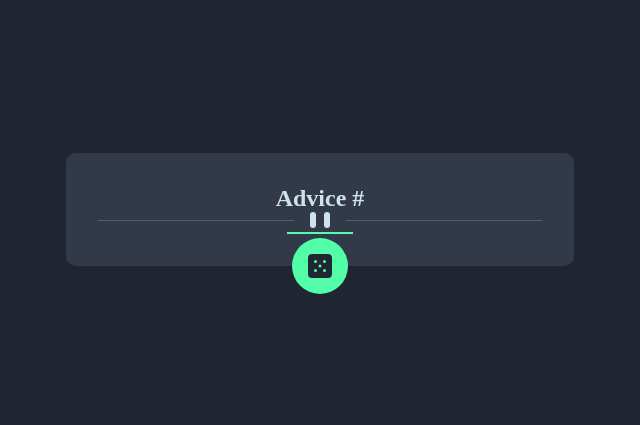
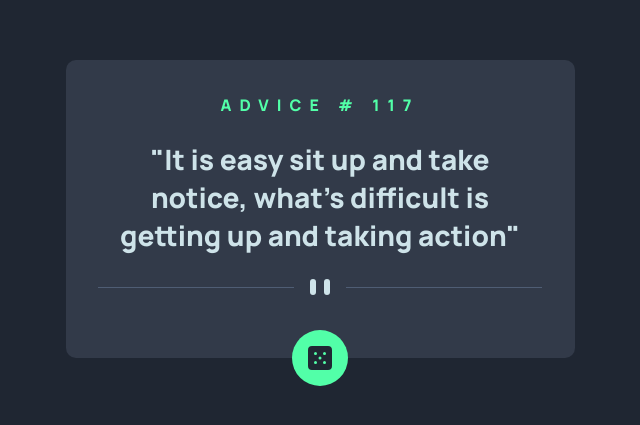
Before and after one commit to MathiasDWaterlaw/advice-generator-app-main, a plain HTML site: page index.html in a window 1280 px wide. Shown: the part 191-616 px from the top of the page, without its empty margins (320-960 px from the left). Drawn offline with Linux system fonts and the light colour scheme.

Commit message:
styling changes

```diff
--- a/css/styles.css
+++ b/css/styles.css
@@ -24,19 +24,41 @@ body {
     align-items: center;
     justify-content: center;
     min-height: 100vh;
+    font-family: 'Manrope', Arial, Helvetica, sans-serif;
+    text-align: center;
 }
 
 .card {
     display: flex;
     flex-direction: column;
     align-items: center;
+    gap: 1.5rem;
     background-color: var(--Dark-Grayish-Blue);
-    padding: 2rem;
+    padding: 2.15rem;
     border-radius: 10px;
+    max-width: 509px;
+}
+
+header p {
+    text-align: center;
+    color: var(--Neon-Green);
+    text-transform: uppercase;
+    /* border: 1px solid var(--Neon-Green); */
+    font-weight: 800;
+    letter-spacing: 0.5rem;
+}
+
+main p {
+    margin: 0;
+    padding: 0;
+    /* border: 1px solid var(--Neon-Green); */
+    font-size: 28px;
+    text-align: center;
+    font-weight: 800;
 }
 
 .relative {
-    border: 1px solid var(--Neon-Green);
+    /* border: 1px solid var(--Neon-Green); */
     padding: 0 2rem;
     position: relative;
 }
--- a/index.html
+++ b/index.html
@@ -5,6 +5,9 @@
   <meta name="viewport" content="width=device-width, initial-scale=1.0"> <!-- displays site properly based on user's device -->
 
   <link rel="icon" type="image/png" sizes="32x32" href="./images/favicon-32x32.png">
+  <link rel="preconnect" href="https://fonts.googleapis.com">
+  <link rel="preconnect" href="https://fonts.gstatic.com" crossorigin>
+  <link href="https://fonts.googleapis.com/css2?family=Manrope:wght@200..800&display=swap" rel="stylesheet">
   <link rel="stylesheet" href="./css/styles.css">
   <script src="./js/script.js"></script>
 
@@ -21,11 +24,11 @@
   <div class="card">
 
     <header id="card-header">
-      <h2>Advice #<span id="advice-id"></span></h2>
+      <p>Advice #<span id="advice-id"> 117</span></p>
     </header>
 
     <main class="quote-container">
-      <p id="quote"></p>
+      <p id="quote">"It is easy sit up and take notice, what's difficult is getting up and taking action"</p>
     </main>
 
     <div id="line-container"><img src="./images/pattern-divider-desktop.svg" alt="line-divider"></div>
```
